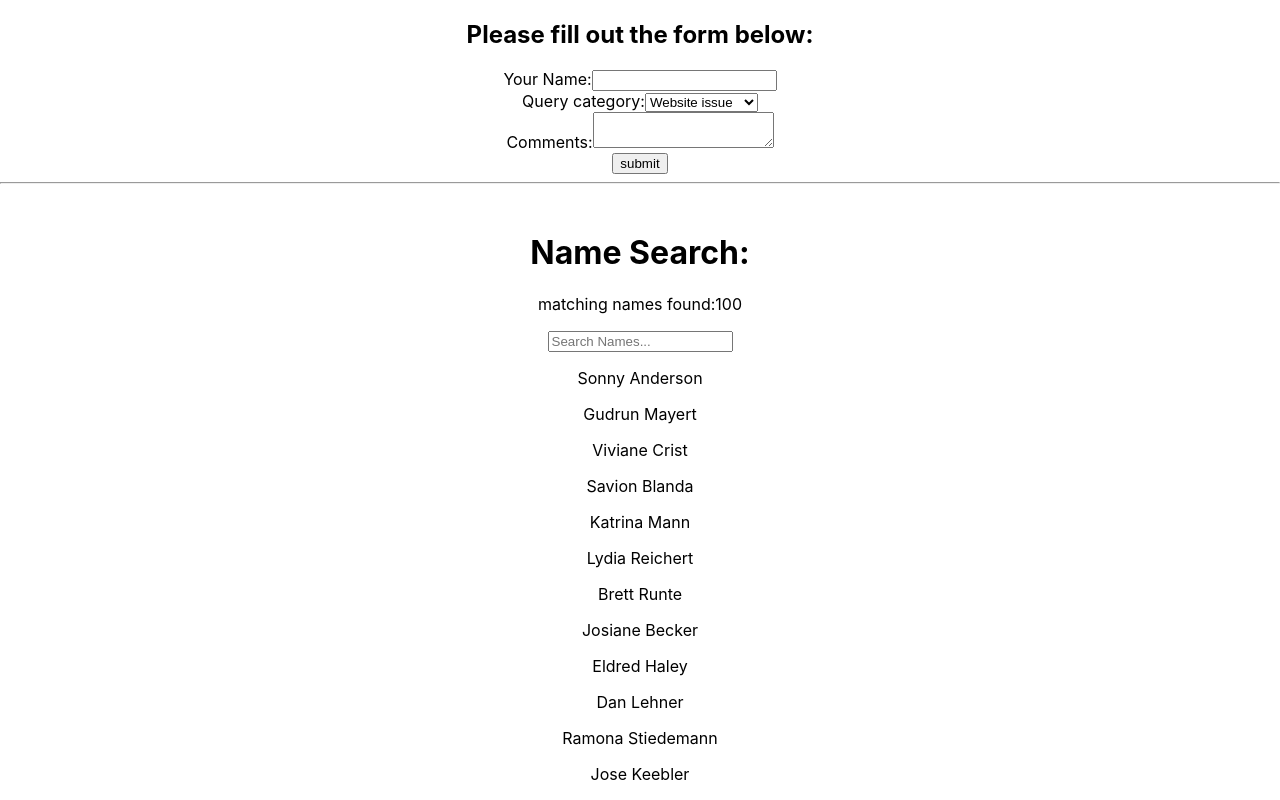
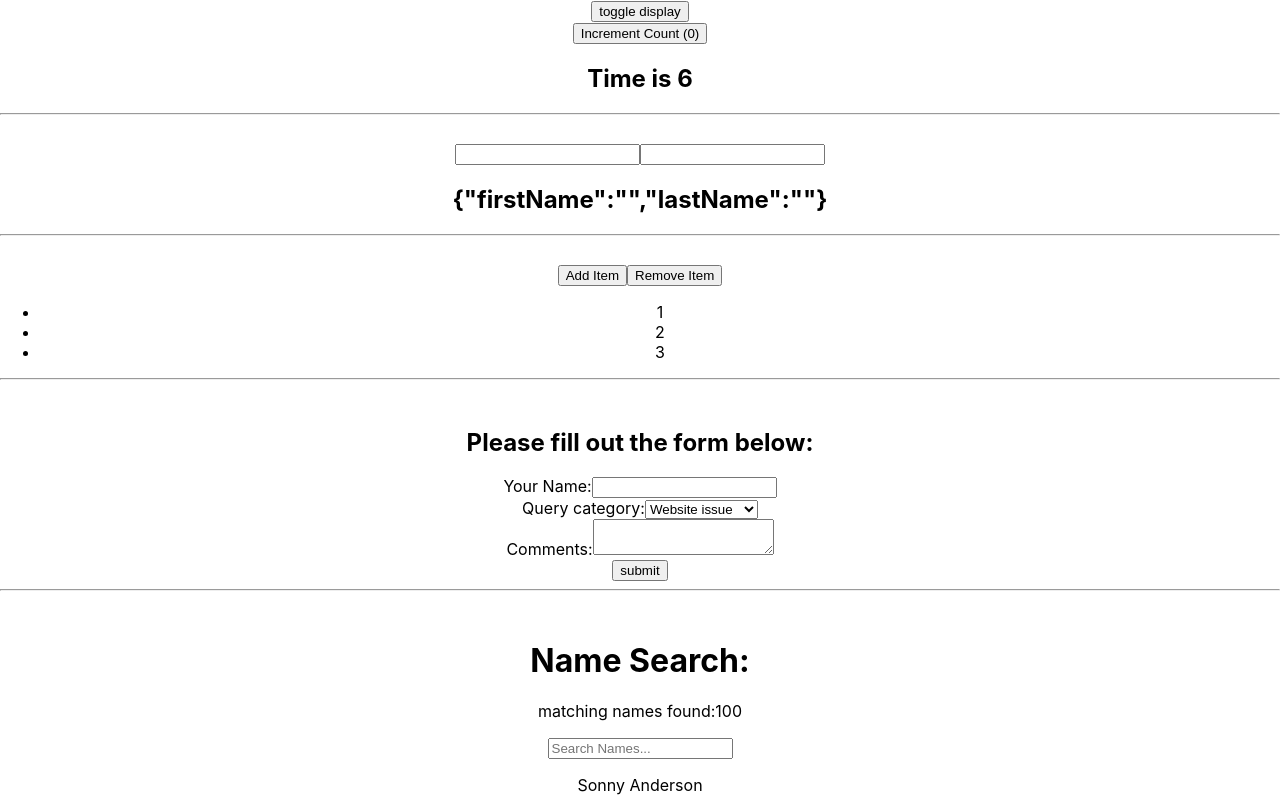
Before and after one commit to MustafaSahinci/learn-react, a React (Create React App) app in the folder my-app/: page / in a window 1280 px wide. Shown: the top 800 px of the page. Built offline with nearby package versions, Linux system fonts and the light colour scheme.

Commit message:
learning hooks

```diff
--- a/my-app/src/App.js
+++ b/my-app/src/App.js
@@ -16,10 +16,19 @@
 import UnControlledForm from './components/UnControlledForm';
 import SearchBar from './components/SearchBar';
 import ControlledFormHooks from './components/ControlledFormHooks';
+import UseStateWithArrays from './components/UseStateWithArrays';
+import UseStateWithObjects from './components/UseStateWithObjects';
+import UseEffectCounterContainer from './components/UseEffectCounterContainer';
 
 function App() {
   return (
     <div className="App">
+        <UseEffectCounterContainer />
+        <hr/> <br/>
+        <UseStateWithObjects />
+        <hr/> <br/>
+        <UseStateWithArrays />
+        <hr/> <br/>
         <ControlledFormHooks />
         <hr/> <br/>
         <SearchBar />
--- /dev/null
+++ b/my-app/src/components/UseEffectCounter.js
@@ -0,0 +1,34 @@
+import React, {useState, useEffect} from 'react'
+
+function UseEffectCounter() {
+    const [count, setCount] = useState(0);
+    const [time, setTime] = useState(0);
+
+    useEffect(() => {
+        console.log('count 1 effect');
+        document.title = count;
+    }, [count]);
+    useEffect(()=>{
+        console.log('Creating timer');
+        const interval = setInterval(() => {
+            console.log('Interval executed');
+            setTime(time => time + 1)
+        }, 1000);
+        return () => {
+            console.log('cleaning up!');
+            clearInterval(interval);
+        }
+    }, []);
+    return (
+        <div>
+            <button onClick={
+                () => setCount(count => count + 1)
+            }>
+                Increment Count ({count})
+            </button>
+            <h2>Time is {time}</h2>
+        </div>
+    )
+}
+
+export default UseEffectCounter
--- /dev/null
+++ b/my-app/src/components/UseEffectCounterContainer.js
@@ -0,0 +1,18 @@
+import React, {useState} from 'react'
+import UseEffectCounter from './UseEffectCounter'
+
+function UseEffectCounterContainer() {
+  const [display, setDisplay] = useState(true)
+  return (
+    <div>
+        <button onClick={() => {
+            setDisplay(!display)
+        }}>
+            toggle display
+        </button>
+        {display && <UseEffectCounter />}
+    </div>
+  )
+}
+
+export default UseEffectCounterContainer
--- /dev/null
+++ b/my-app/src/components/UseStateWithArrays.js
@@ -0,0 +1,29 @@
+import React, {useState} from 'react'
+
+function UseStateWithArrays() {
+  const [nums, setNums] = useState([1,2,3])
+
+  const addNums = () => {
+    setNums([...nums, nums.length + 1])
+  }
+  const removeNums = () => {
+    setNums(
+        nums.filter((item, idx) => {
+            return idx !== nums.length -1
+        })
+    )
+  }
+
+
+  return (
+    <div>
+        <button onClick={addNums}>Add Item</button>
+        <button onClick={removeNums}>Remove Item</button>
+        <ul>
+            {nums.map(num => <li key={num}>{num}</li>)}
+        </ul>
+    </div>
+  )
+}
+
+export default UseStateWithArrays
--- /dev/null
+++ b/my-app/src/components/UseStateWithObjects.js
@@ -0,0 +1,31 @@
+import React, { useState } from 'react'
+
+function UseStateWithObjects() {
+    const [name, setName] = useState({ firstName: "", lastName: "" });
+
+    return (
+        <div>
+            <form>
+                <input
+                    type="text"
+                    value={name.firstName}
+                    onChange={e => setName({
+                        ...name,
+                        firstName: e.target.value
+                    })}
+                />
+                <input
+                    type="text"
+                    value={name.lastName}
+                    onChange={e => setName({
+                        ...name,
+                        lastName: e.target.value
+                    })}
+                />
+                <h2>{JSON.stringify(name)}</h2>
+            </form>
+        </div>
+    )
+}
+
+export default UseStateWithObjects
```
